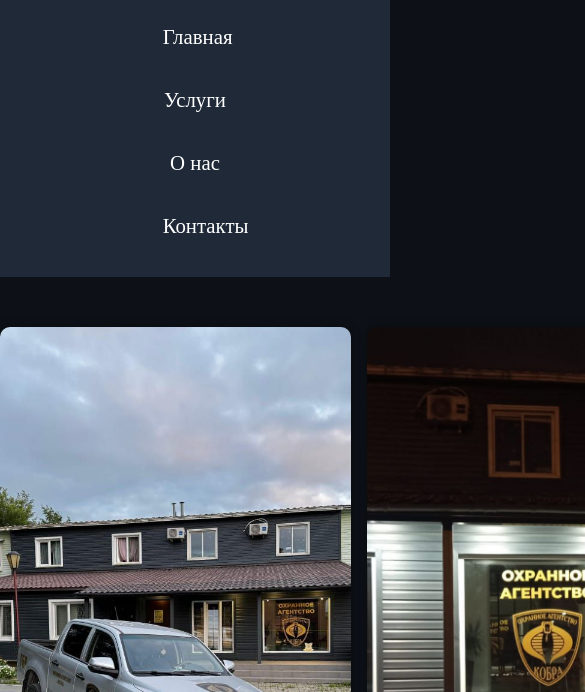
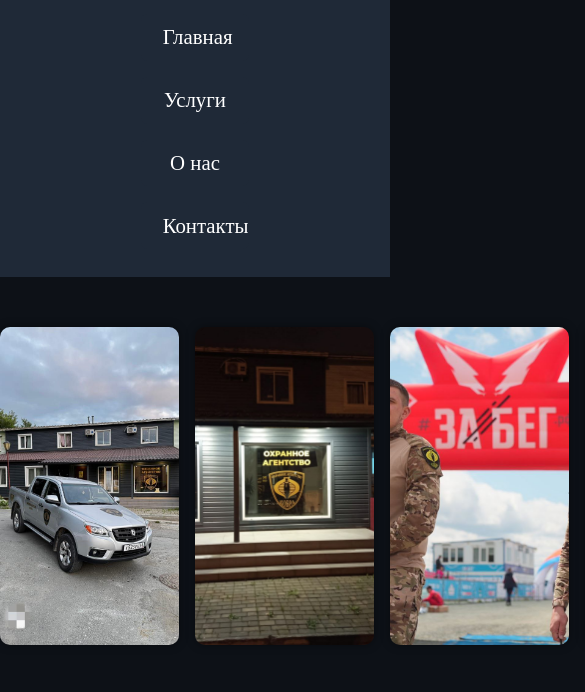
Before and after one commit to rlnotion/ohrana.io, a plain HTML site: page index.html in a window 390 px wide. Shown: the part 123-815 px from the top of the page, 585 px wide, since content can reach past the window. Drawn offline with Linux system fonts and the light colour scheme.

Commit message:
Update style.css

```diff
--- a/css/style.css
+++ b/css/style.css
@@ -919,6 +919,19 @@ body {
   gap: 1rem;
 }
 
+@media (max-width: 768px) {
+    .gallery-item {
+      flex: 1 1 100%; /* На мобильных — один элемент в строку */
+    }
+}
+
+@media (max-width: 1024px) {
+    .gallery-item {
+      flex: 1 1 calc(50% - 1rem); /* Два элемента в ряд */
+      max-width: calc(50% - 1rem);
+  }
+}
+
 .gallery-item {
   width: 100%;
   height: 12.5rem;
```
